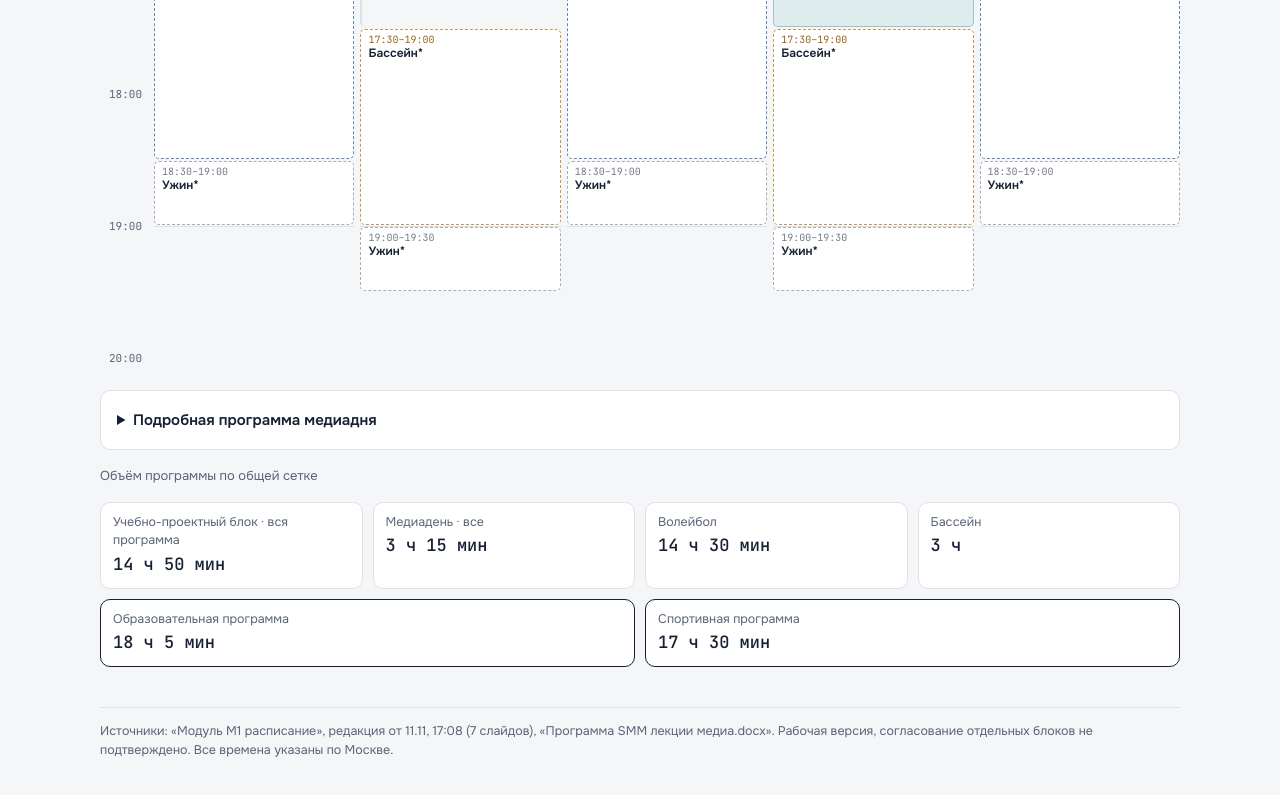
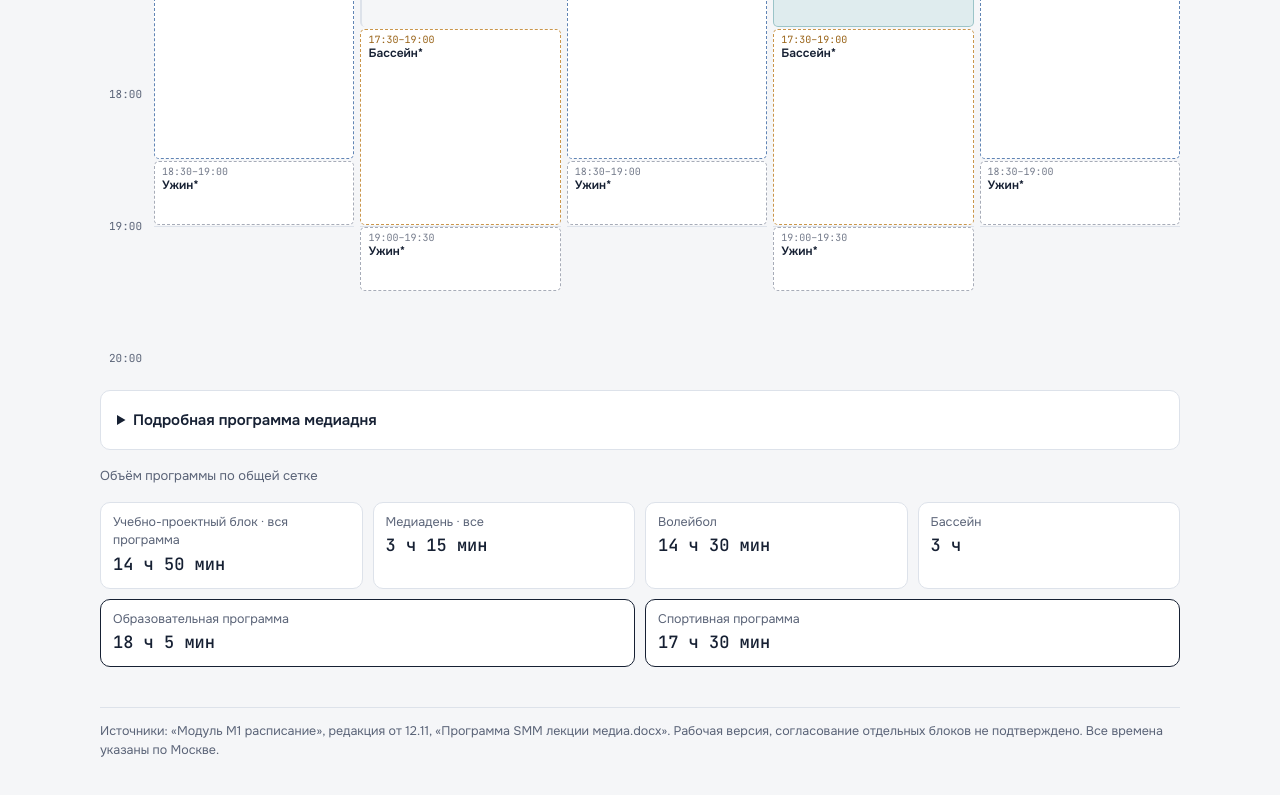
Before and after one commit to svetlanapopova-create/sbory-mshso, a plain HTML site: page index.html in a window 1280 px wide. Shown: the part 1572-2367 px from the top of the page. Drawn offline with Linux system fonts and the light colour scheme; a web font is replaced by a local one.

Commit message:
Уточнить дату источника расписания

```diff
--- a/index.html
+++ b/index.html
@@ -216,7 +216,7 @@ footer{font-size:12.5px;color:var(--muted);border-top:1px solid var(--line);padd
 </section>
 
 
-<footer>Источники: «Модуль М1 расписание», редакция от 11.11, 17:08 (7 слайдов), «Программа SMM лекции медиа.docx». Рабочая версия, согласование отдельных блоков не подтверждено. Все времена указаны по Москве.</footer>
+<footer>Источники: «Модуль М1 расписание», редакция от 12.11, «Программа SMM лекции медиа.docx». Рабочая версия, согласование отдельных блоков не подтверждено. Все времена указаны по Москве.</footer>
 </div>
 
 <script>
```
